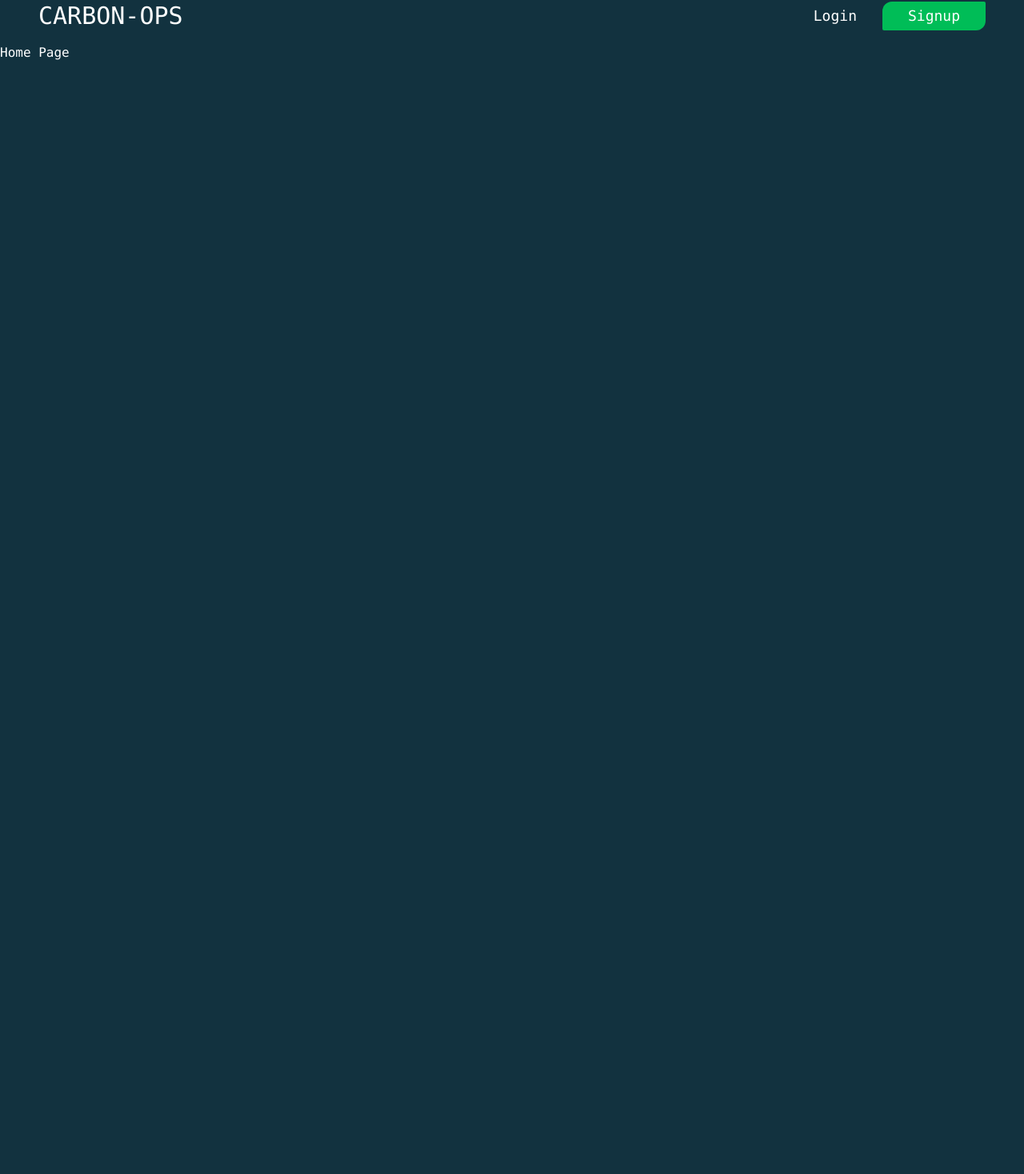
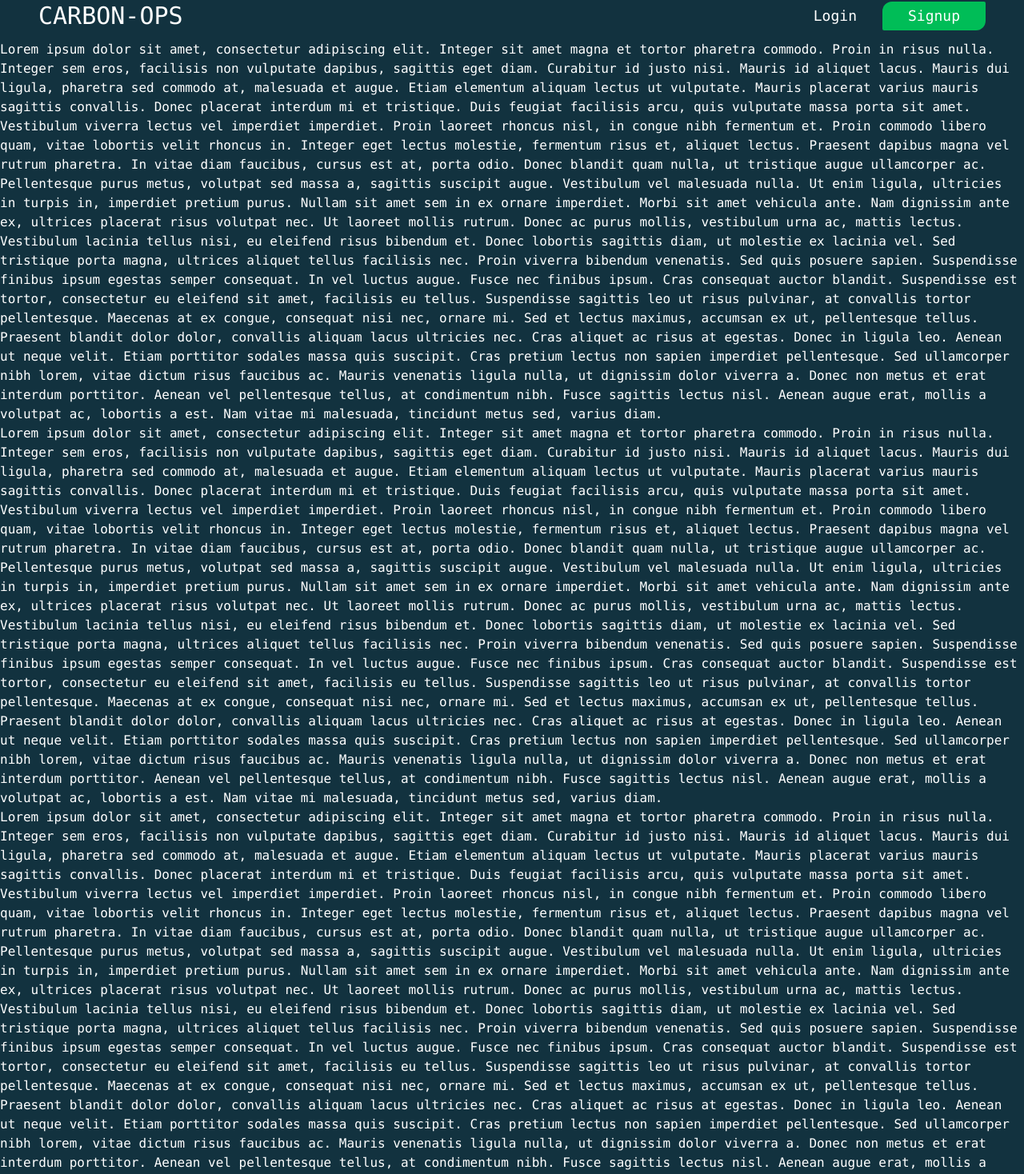
Before and after one commit to SrijanShovit/carbonops-v2, a Next.js app: page / in a window 1280 px wide. Shown: the part 14-1482 px from the top of the page at 80% size. Before the commit the page ends 800 px from the top, so only its background shows below. Built offline with nearby package versions, Linux system fonts and the light colour scheme.

Commit message:
minor fixes in navbar

```diff
--- a/app/layout.js
+++ b/app/layout.js
@@ -8,7 +8,7 @@ export const metadata = {
 export default function RootLayout({ children }) {
   return (
     <html lang="en">
-      <body className="w-full bg-[#12323f] font-mono text-white">
+      <body className="w-full bg-[#12323f] font-mono text-white mt-16">
         <Navbar />
         {children}
       </body>
--- a/app/page.js
+++ b/app/page.js
@@ -1,3 +1,123 @@
 export default function Home() {
-  return <div>Home Page</div>;
+  return (
+    <div>
+      <p>
+        Lorem ipsum dolor sit amet, consectetur adipiscing elit. Integer sit
+        amet magna et tortor pharetra commodo. Proin in risus nulla. Integer sem
+        eros, facilisis non vulputate dapibus, sagittis eget diam. Curabitur id
+        justo nisi. Mauris id aliquet lacus. Mauris dui ligula, pharetra sed
+        commodo at, malesuada et augue. Etiam elementum aliquam lectus ut
+        vulputate. Mauris placerat varius mauris sagittis convallis. Donec
+        placerat interdum mi et tristique. Duis feugiat facilisis arcu, quis
+        vulputate massa porta sit amet. Vestibulum viverra lectus vel imperdiet
+        imperdiet. Proin laoreet rhoncus nisl, in congue nibh fermentum et.
+        Proin commodo libero quam, vitae lobortis velit rhoncus in. Integer eget
+        lectus molestie, fermentum risus et, aliquet lectus. Praesent dapibus
+        magna vel rutrum pharetra. In vitae diam faucibus, cursus est at, porta
+        odio. Donec blandit quam nulla, ut tristique augue ullamcorper ac.
+        Pellentesque purus metus, volutpat sed massa a, sagittis suscipit augue.
+        Vestibulum vel malesuada nulla. Ut enim ligula, ultricies in turpis in,
+        imperdiet pretium purus. Nullam sit amet sem in ex ornare imperdiet.
+        Morbi sit amet vehicula ante. Nam dignissim ante ex, ultrices placerat
+        risus volutpat nec. Ut laoreet mollis rutrum. Donec ac purus mollis,
+        vestibulum urna ac, mattis lectus. Vestibulum lacinia tellus nisi, eu
+        eleifend risus bibendum et. Donec lobortis sagittis diam, ut molestie ex
+        lacinia vel. Sed tristique porta magna, ultrices aliquet tellus
+        facilisis nec. Proin viverra bibendum venenatis. Sed quis posuere
+        sapien. Suspendisse finibus ipsum egestas semper consequat. In vel
+        luctus augue. Fusce nec finibus ipsum. Cras consequat auctor blandit.
+        Suspendisse est tortor, consectetur eu eleifend sit amet, facilisis eu
+        tellus. Suspendisse sagittis leo ut risus pulvinar, at convallis tortor
+        pellentesque. Maecenas at ex congue, consequat nisi nec, ornare mi. Sed
+        et lectus maximus, accumsan ex ut, pellentesque tellus. Praesent blandit
+        dolor dolor, convallis aliquam lacus ultricies nec. Cras aliquet ac
+        risus at egestas. Donec in ligula leo. Aenean ut neque velit. Etiam
+        porttitor sodales massa quis suscipit. Cras pretium lectus non sapien
+        imperdiet pellentesque. Sed ullamcorper nibh lorem, vitae dictum risus
+        faucibus ac. Mauris venenatis ligula nulla, ut dignissim dolor viverra
+        a. Donec non metus et erat interdum porttitor. Aenean vel pellentesque
+        tellus, at condimentum nibh. Fusce sagittis lectus nisl. Aenean augue
+        erat, mollis a volutpat ac, lobortis a est. Nam vitae mi malesuada,
+        tincidunt metus sed, varius diam.
+      </p>
+      <p>
+        Lorem ipsum dolor sit amet, consectetur adipiscing elit. Integer sit
+        amet magna et tortor pharetra commodo. Proin in risus nulla. Integer sem
+        eros, facilisis non vulputate dapibus, sagittis eget diam. Curabitur id
+        justo nisi. Mauris id aliquet lacus. Mauris dui ligula, pharetra sed
+        commodo at, malesuada et augue. Etiam elementum aliquam lectus ut
+        vulputate. Mauris placerat varius mauris sagittis convallis. Donec
+        placerat interdum mi et tristique. Duis feugiat facilisis arcu, quis
+        vulputate massa porta sit amet. Vestibulum viverra lectus vel imperdiet
+        imperdiet. Proin laoreet rhoncus nisl, in congue nibh fermentum et.
+        Proin commodo libero quam, vitae lobortis velit rhoncus in. Integer eget
+        lectus molestie, fermentum risus et, aliquet lectus. Praesent dapibus
+        magna vel rutrum pharetra. In vitae diam faucibus, cursus est at, porta
+        odio. Donec blandit quam nulla, ut tristique augue ullamcorper ac.
+        Pellentesque purus metus, volutpat sed massa a, sagittis suscipit augue.
+        Vestibulum vel malesuada nulla. Ut enim ligula, ultricies in turpis in,
+        imperdiet pretium purus. Nullam sit amet sem in ex ornare imperdiet.
+        Morbi sit amet vehicula ante. Nam dignissim ante ex, ultrices placerat
+        risus volutpat nec. Ut laoreet mollis rutrum. Donec ac purus mollis,
+        vestibulum urna ac, mattis lectus. Vestibulum lacinia tellus nisi, eu
+        eleifend risus bibendum et. Donec lobortis sagittis diam, ut molestie ex
+        lacinia vel. Sed tristique porta magna, ultrices aliquet tellus
+        facilisis nec. Proin viverra bibendum venenatis. Sed quis posuere
+        sapien. Suspendisse finibus ipsum egestas semper consequat. In vel
+        luctus augue. Fusce nec finibus ipsum. Cras consequat auctor blandit.
+        Suspendisse est tortor, consectetur eu eleifend sit amet, facilisis eu
+        tellus. Suspendisse sagittis leo ut risus pulvinar, at convallis tortor
+        pellentesque. Maecenas at ex congue, consequat nisi nec, ornare mi. Sed
+        et lectus maximus, accumsan ex ut, pellentesque tellus. Praesent blandit
+        dolor dolor, convallis aliquam lacus ultricies nec. Cras aliquet ac
+        risus at egestas. Donec in ligula leo. Aenean ut neque velit. Etiam
+        porttitor sodales massa quis suscipit. Cras pretium lectus non sapien
+        imperdiet pellentesque. Sed ullamcorper nibh lorem, vitae dictum risus
+        faucibus ac. Mauris venenatis ligula nulla, ut dignissim dolor viverra
+        a. Donec non metus et erat interdum porttitor. Aenean vel pellentesque
+        tellus, at condimentum nibh. Fusce sagittis lectus nisl. Aenean augue
+        erat, mollis a volutpat ac, lobortis a est. Nam vitae mi malesuada,
+        tincidunt metus sed, varius diam.
+      </p>
+      <p>
+        Lorem ipsum dolor sit amet, consectetur adipiscing elit. Integer sit
+        amet magna et tortor pharetra commodo. Proin in risus nulla. Integer sem
+        eros, facilisis non vulputate dapibus, sagittis eget diam. Curabitur id
+        justo nisi. Mauris id aliquet lacus. Mauris dui ligula, pharetra sed
+        commodo at, malesuada et augue. Etiam elementum aliquam lectus ut
+        vulputate. Mauris placerat varius mauris sagittis convallis. Donec
+        placerat interdum mi et tristique. Duis feugiat facilisis arcu, quis
+        vulputate massa porta sit amet. Vestibulum viverra lectus vel imperdiet
+        imperdiet. Proin laoreet rhoncus nisl, in congue nibh fermentum et.
+        Proin commodo libero quam, vitae lobortis velit rhoncus in. Integer eget
+        lectus molestie, fermentum risus et, aliquet lectus. Praesent dapibus
+        magna vel rutrum pharetra. In vitae diam faucibus, cursus est at, porta
+        odio. Donec blandit quam nulla, ut tristique augue ullamcorper ac.
+        Pellentesque purus metus, volutpat sed massa a, sagittis suscipit augue.
+        Vestibulum vel malesuada nulla. Ut enim ligula, ultricies in turpis in,
+        imperdiet pretium purus. Nullam sit amet sem in ex ornare imperdiet.
+        Morbi sit amet vehicula ante. Nam dignissim ante ex, ultrices placerat
+        risus volutpat nec. Ut laoreet mollis rutrum. Donec ac purus mollis,
+        vestibulum urna ac, mattis lectus. Vestibulum lacinia tellus nisi, eu
+        eleifend risus bibendum et. Donec lobortis sagittis diam, ut molestie ex
+        lacinia vel. Sed tristique porta magna, ultrices aliquet tellus
+        facilisis nec. Proin viverra bibendum venenatis. Sed quis posuere
+        sapien. Suspendisse finibus ipsum egestas semper consequat. In vel
+        luctus augue. Fusce nec finibus ipsum. Cras consequat auctor blandit.
+        Suspendisse est tortor, consectetur eu eleifend sit amet, facilisis eu
+        tellus. Suspendisse sagittis leo ut risus pulvinar, at convallis tortor
+        pellentesque. Maecenas at ex congue, consequat nisi nec, ornare mi. Sed
+        et lectus maximus, accumsan ex ut, pellentesque tellus. Praesent blandit
+        dolor dolor, convallis aliquam lacus ultricies nec. Cras aliquet ac
+        risus at egestas. Donec in ligula leo. Aenean ut neque velit. Etiam
+        porttitor sodales massa quis suscipit. Cras pretium lectus non sapien
+        imperdiet pellentesque. Sed ullamcorper nibh lorem, vitae dictum risus
+        faucibus ac. Mauris venenatis ligula nulla, ut dignissim dolor viverra
+        a. Donec non metus et erat interdum porttitor. Aenean vel pellentesque
+        tellus, at condimentum nibh. Fusce sagittis lectus nisl. Aenean augue
+        erat, mollis a volutpat ac, lobortis a est. Nam vitae mi malesuada,
+        tincidunt metus sed, varius diam.
+      </p>
+    </div>
+  );
 }
--- a/components/Navbar.js
+++ b/components/Navbar.js
@@ -16,7 +16,6 @@ const Navbar = () => {
       setNavColor(false);
     }
   };
-
   window.addEventListener("scroll", changeNavColor);
   return (
     <>
@@ -25,14 +24,14 @@ const Navbar = () => {
         <header
           className={
             navColor
-              ? "sticky top-0 left-0 right-0 px-8 md:px-12 py-4 bg-[#152023] duration-200 ease-out"
-              : "sticky top-0 left-0 right-0 px-8 md:px-12 py-4 bg-[#152023] md:bg-[#12323f]"
+              ? "fixed top-0 left-0 right-0 px-8 md:px-12 py-4 bg-[#152023]"
+              : "fixed top-0 left-0 right-0 px-8 md:px-12 py-4 bg-[#152023] md:bg-[#12323f]"
           }
         >
           {/* Navmenu */}
           <div className="flex justify-between items-center">
             <a href="#home">
-              <h1 className="text-2xl md:text-3xl">CARBON-OPS</h1>
+              <h1 className="text-2xl md:text-3xl z-10">CARBON-OPS</h1>
             </a>
             {/* Desktop Navmenu */}
             <nav className="hidden md:flex justify-center items-center gap-8">
@@ -43,7 +42,7 @@ const Navbar = () => {
                 Signup
               </button>
             </nav>
-            {/* Add functionallity to switch between cross and bars with navbar */}
+            {/* Hamburger button */}
             <button
               className="md:hidden text-xl hover:text-[#00BD57] ease-out duration-150"
               onClick={handleNav}
```
